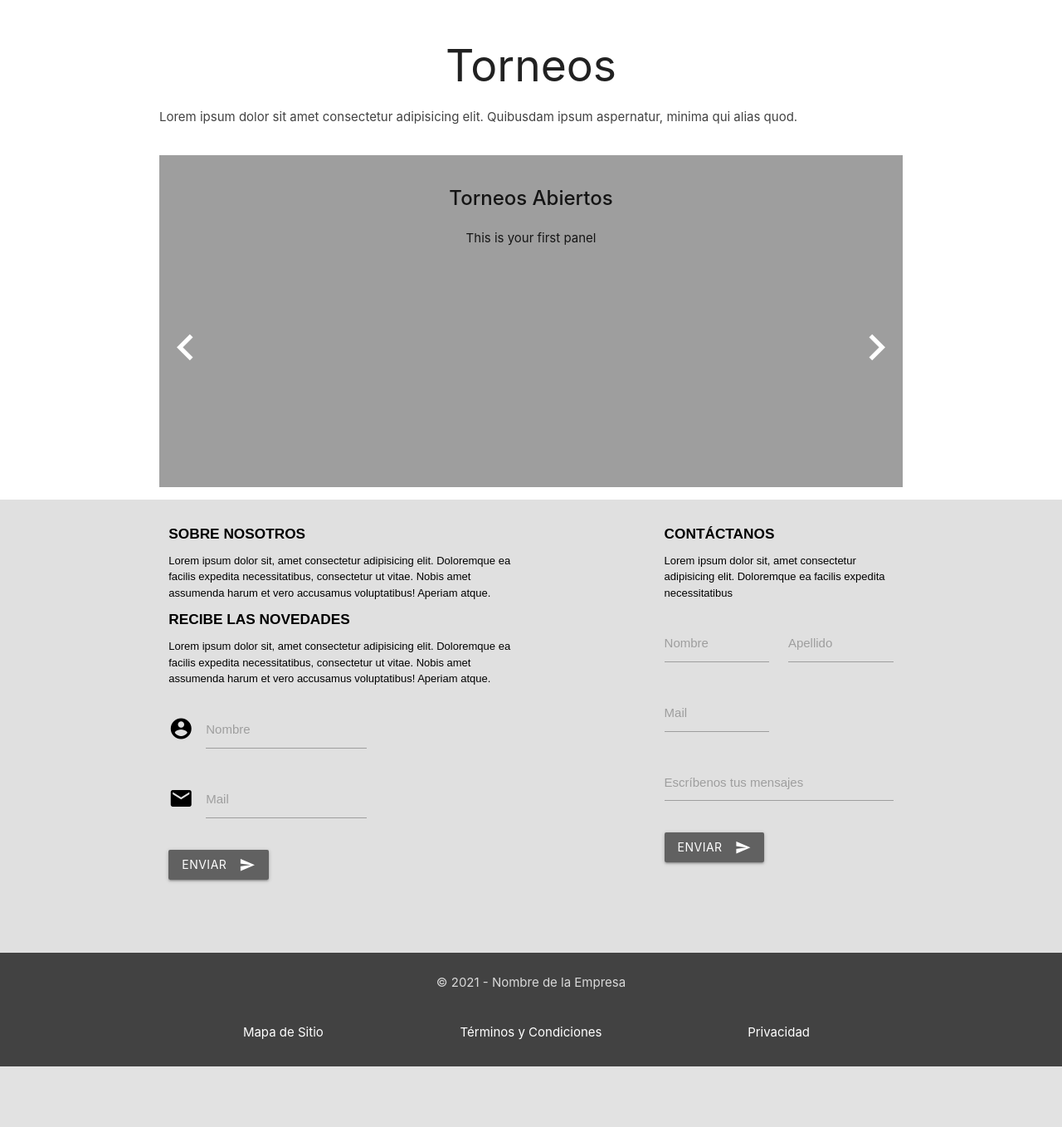
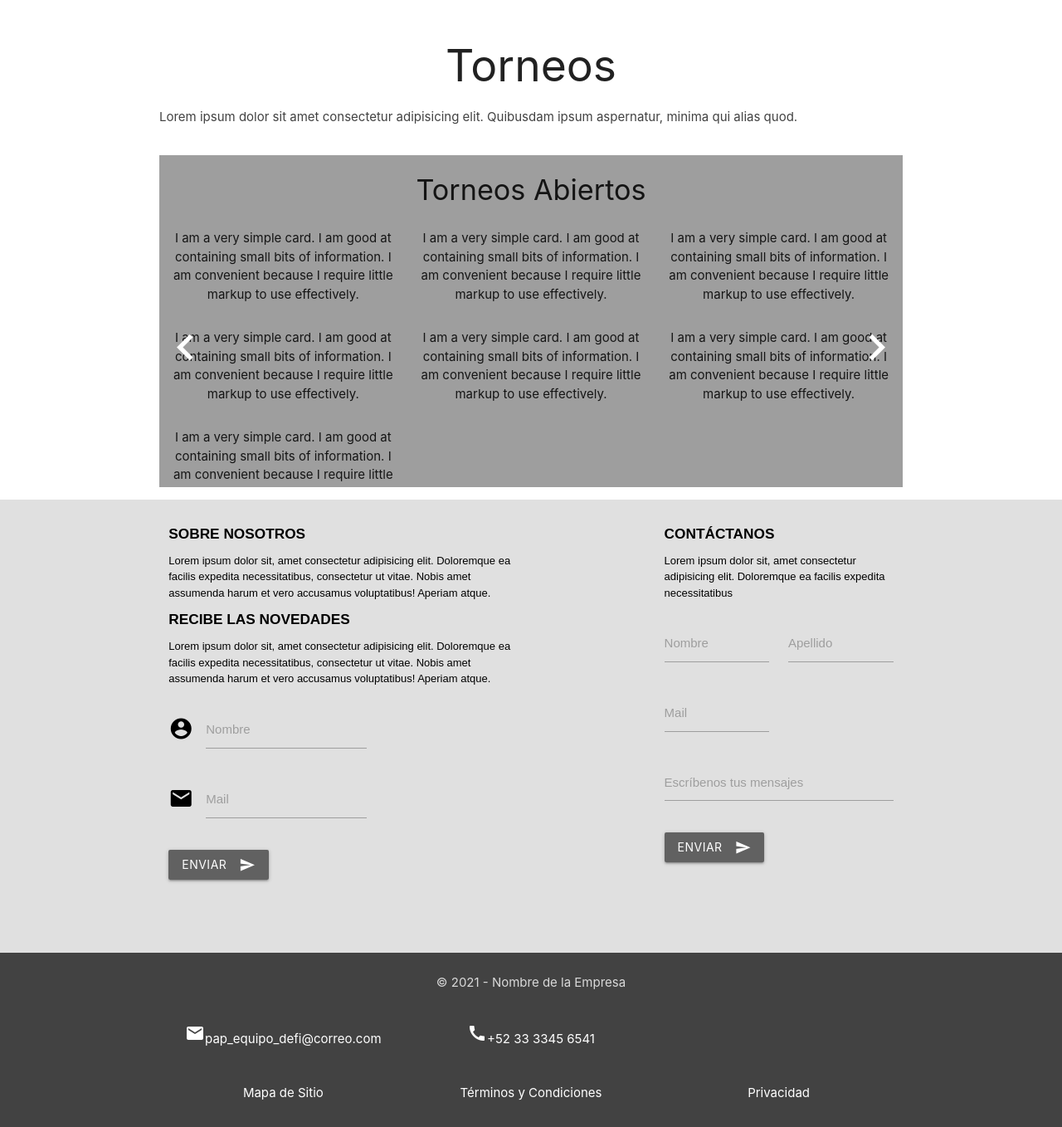
Before and after one commit to EduGro/PAP-Verano-2021, a Django app: page /tournament/ in a window 1280 px wide. Shown: the part 65-1423 px from the top of the page at 83% size. Before the commit the page ends 1350 px from the top, so only its background shows below. Run offline with Django 3.2, Linux system fonts and the light colour scheme; data that the repository does not hold is empty; some libraries are stand-ins or nearby versions.

Commit message:
Changed the carrousel

```diff
--- a/WebSite/teams/static/teams/style.css
+++ b/WebSite/teams/static/teams/style.css
@@ -33,7 +33,12 @@ a.middle-indicator-text {
     color: white !important;
 }
 
-.content-indicator {
+.iconify {
+    width: 24px;
+    height: 24px;
+}
+
+/*.content-indicator {
     width: 64px;
     height: 64px;
     background: none;
@@ -45,3 +50,15 @@ a.middle-indicator-text {
 .indicators {
     visibility: hidden;
 }
+
+/*.caption {
+    position:absolute;
+    top: 50%;
+    left: 50%;
+    transform: translate(-50%,-50%)!important;
+}
+
+.my-card {
+    padding-left: 20%;
+    padding-right: 20%;
+}*/
--- a/WebSite/teams/templates/teams/index.html
+++ b/WebSite/teams/templates/teams/index.html
@@ -9,7 +9,7 @@
 
     <!-- Compiled and minified JavaScript -->
     <script src="https://cdnjs.cloudflare.com/ajax/libs/materialize/1.0.0/js/materialize.min.js"></script>
-
+    <script src="https://code.iconify.design/1/1.0.7/iconify.min.js"></script>
     {% load static %}
     <link rel="stylesheet" href="{% static 'teams/style.css' %}">
     <title>Equipos</title>
--- a/WebSite/templates/footer.html
+++ b/WebSite/templates/footer.html
@@ -76,6 +76,12 @@
             </p>
             <br class="hide-on-small-only">
             <div class="row center">
+                <a class="white-text col m4 s12" href="#!"><i class="material-icons prefix">email</i>pap_equipo_defi@correo.com</a>
+                <a class="white-text col m4 s12" href="#!"><i class="material-icons prefix">call</i>+52 33 3345 6541</a>
+                <a class="white-text col m4 s12" href="#!"><span class="iconify" data-icon="brandico:facebook" data-inline="false"></span> <span class="iconify" data-icon="mdi-twitter" data-inline="false"></span> <span class="iconify" data-icon="akar-icons:instagram-fill" data-inline="false"></span> <span class="iconify" data-icon="ant-design:reddit-outlined" data-inline="false"></span></a>
+            </div>
+            <br class="hide-on-small-only">
+            <div class="row center">
                 <a class="white-text col m4 s12" href="#!">Mapa de Sitio</a>
                 <a class="white-text col m4 s12" href="#!">Términos y Condiciones</a>
                 <a class="white-text col m4 s12" href="#!">Privacidad</a>
--- /dev/null
+++ b/WebSite/templates/tournament.html
@@ -0,0 +1,6 @@
+<tournament>
+            <div class="col s6 m4 l4">
+                        <p>I am a very simple card. I am good at containing small bits of information. I am convenient
+                            because I require little markup to use effectively.</p>
+            </div>
+</tournament>
--- a/WebSite/tournament/models.py
+++ b/WebSite/tournament/models.py
@@ -17,6 +17,10 @@ class Tournaments(models.Model):
     def next_tournaments(self):
         return self.tournament_start_date >= timezone.now()
 
+    @property
+    def is_in_progress(self):
+        return (self.tournament_end_date >= timezone.now() and self.tournament_start_date <= timezone.now())
+
     def duration(self):
         return str((self.tournament_end_date - self.tournament_end_date).days)
 
--- a/WebSite/tournament/static/tournament/index.js
+++ b/WebSite/tournament/static/tournament/index.js
@@ -1,9 +1,10 @@
 // start carrousel
-$('.carousel.carousel-slider').carousel({
-    fullWidth: true,
-    indicators: false
+
+$(document).ready(function(){
+    $('.carousel').carousel({
+        full_width: true
+    });
 });
-
 
 // move next carousel
 $('.moveNextCarousel').click(function (e) {
--- a/WebSite/tournament/templates/tournament/index.html
+++ b/WebSite/tournament/templates/tournament/index.html
@@ -11,6 +11,7 @@
 
     <!-- Compiled and minified JavaScript -->
     <script src="https://cdnjs.cloudflare.com/ajax/libs/materialize/1.0.0/js/materialize.min.js"></script>
+    <script src="https://code.iconify.design/1/1.0.7/iconify.min.js"></script>
 
     {% load static %}
     <link rel="stylesheet" href="{% static 'teams/style.css' %}">
@@ -28,8 +29,8 @@
                 Quibusdam ipsum aspernatur, minima qui alias quod.</p>
         </div>
 
-        <div class="container">
-            <div class="carousel carousel-slider center " data-indicators="true">
+        <div class="container center">
+            <div class="carousel carousel-slider">
                 <div class="carousel-fixed-item center middle-indicator">
                     <div class="left">
                         <a href="Previo"
@@ -44,20 +45,50 @@
                     </div>
                 </div>
                 <div class="carousel-item grey" href="#one!">
-                    <h2>Torneos Abiertos</h2>
-                    <p class="">This is your first panel</p>
+                    <h4>Torneos Abiertos</h4>
+                    {% if tournament_open %}
+                        {% for tournament in tournament_open %}
+                            <p>{{ tournament.tournament_name }}</p>
+                        {% endfor %}
+                    {% else %}
+                    <div class="row">
+                        {% include "tournament.html" %}
+                        {% include "tournament.html" %}
+                        {% include "tournament.html" %}
+                        {% include "tournament.html" %}
+                        {% include "tournament.html" %}
+                        {% include "tournament.html" %}
+                        {% include "tournament.html" %}
+                      </div>
+                    {% endif %}
+
                 </div>
                 <div class="carousel-item grey" href="#two!">
-                    <h2>Ligas Abiertas</h2>
-                    <p class="white-text">This is your second panel</p>
+                    <h4>Ligas Abiertas</h4>
+                    <div class="row center-align">
+                        {% include "tournament.html" %}
+                        {% include "tournament.html" %}
+                        {% include "tournament.html" %}
+                        {% include "tournament.html" %}
+                        {% include "tournament.html" %}
+                        {% include "tournament.html" %}
+                        {% include "tournament.html" %}
+                    </div>
+
                 </div>
                 <div class="carousel-item grey" href="#three!">
-                    <h2>Torneos en Curso</h2>
-                    <p class="white-text">This is your third panel</p>
+                    <h4>Torneos en Curso</h4>
+                    {% if tournament_started %}
+                        {% for tournament in tournament_started %}
+                            <p>{{ tournament.tournament_name }}</p>
+                        {% endfor %}
+                    {% else %}
+                        <h6 class="white-text caption">Nothing to show yet</h6>
+                    {% endif %}
                 </div>
                 <div class="carousel-item grey" href="#four!">
-                    <h2>Ligas en Curso</h2>
-                    <p class="white-text">This is your fourth panel</p>
+                    <h4>Ligas en Curso</h4>
+                    <p class="white-text caption">This is your fourth panel</p>
                 </div>
             </div>
 
--- a/WebSite/tournament/views.py
+++ b/WebSite/tournament/views.py
@@ -1,15 +1,27 @@
+import datetime
+
 from django.http import HttpResponseRedirect
 from django.shortcuts import get_object_or_404, render
 from django.urls import reverse
 from django.views import generic
 from django.utils import timezone
+from .models import Tournaments, Teams_Tournaments
 
-from .models import Tournaments, Teams_Tournaments
 
 class IndexView(generic.ListView):
     template_name = 'tournament/index.html'
-    context_object_name = 'latest_tournament_list'
+    model = Tournaments
+    context_object_name = 'tournaments'
 
     def get_queryset(self):
-        """Return the closest five tournaments."""
-        return Tournaments.objects
+        """Return the last five published polls."""
+        return Tournaments.objects.all()
+
+    def get_context_data(self, *args, **kwargs):
+        context = super(IndexView, self).get_context_data(**kwargs)
+        context.update({
+            'tournament_started': Tournaments.objects.filter(tournament_start_date__gte = datetime.date.today())[:9],
+            'tournament_open': Tournaments.objects.filter(tournament_start_date__gte = datetime.date.today() + datetime.timedelta(days=1)).order_by('tournament_start_date')[:9],
+            'more_context': Tournaments.objects.all(),
+        })
+        return context
```
